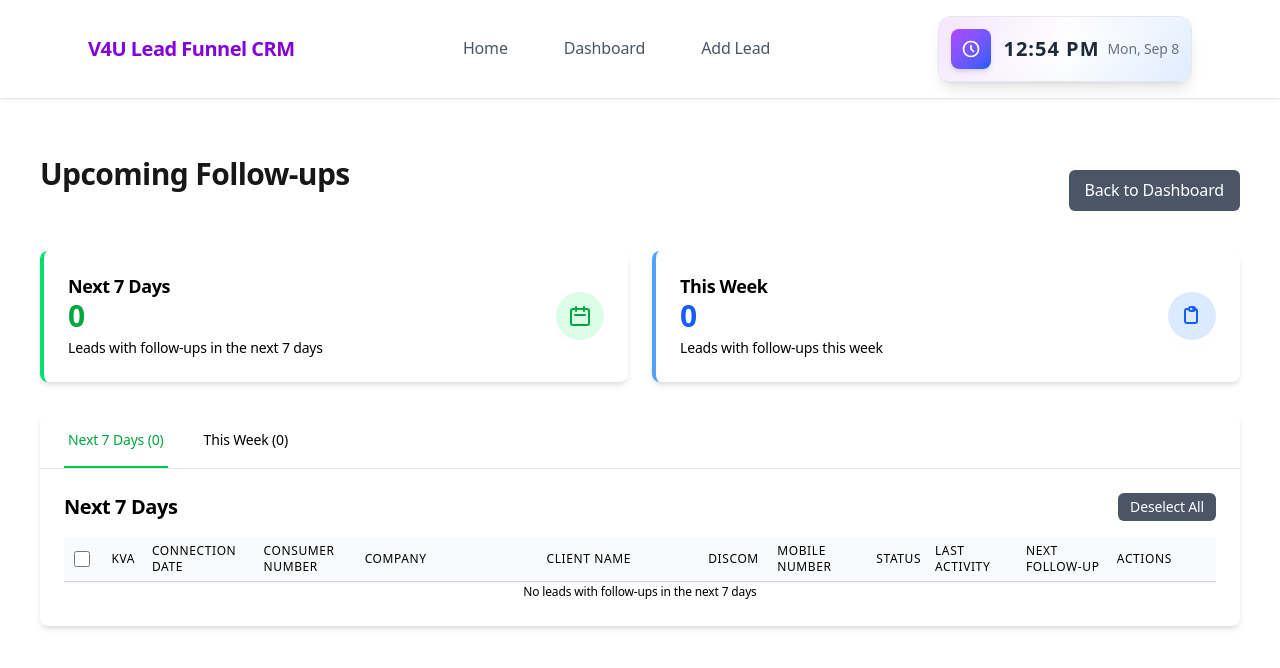
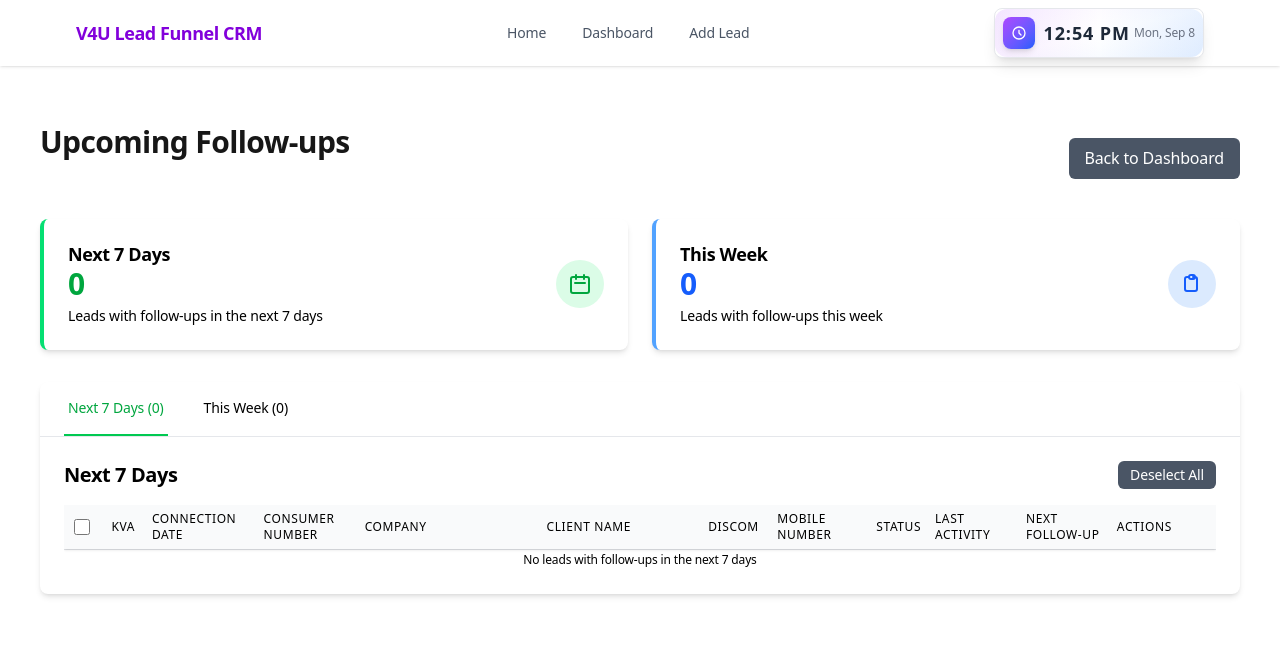
Before and after one commit to Harmitpatel428/Sales-Funnel-CM, a Next.js app: page /upcoming in a window 1280 px wide. Shown: the top 668 px of the page. Built offline with nearby package versions, Linux system fonts and the light colour scheme.

Commit message:
Sep 8, 2025, 6:40 PM

```diff
--- a/app/components/Navigation.tsx
+++ b/app/components/Navigation.tsx
@@ -19,16 +19,16 @@ const Navigation = memo(function Navigation() {
 
   return (
     <nav className="bg-white shadow-sm sticky top-0 z-10 backdrop-blur-sm bg-opacity-90 transition-all duration-300">
-      <div className="max-w-6xl mx-auto px-6 py-4">
+      <div className="max-w-6xl mx-auto px-3 py-2">
         <div className="flex justify-between items-center">
-          <div className="font-bold text-xl text-purple-700 tracking-tight hover:text-purple-600 transition-colors">
+          <div className="font-bold text-lg text-purple-700 tracking-tight hover:text-purple-600 transition-colors">
             V4U Lead Funnel CRM
           </div>
 
-          <div className="flex space-x-6">
+          <div className="flex space-x-3">
             <Link
               href="/"
-              className={`px-4 py-2 rounded-md font-medium transition-all duration-300 ${pathname === '/'
+              className={`px-3 py-1.5 rounded-md font-medium transition-all duration-300 text-sm ${pathname === '/'
                 ? 'bg-purple-100 text-purple-700 shadow-sm'
                 : 'text-gray-600 hover:text-purple-700 hover:bg-purple-50'}`}
             >
@@ -36,7 +36,7 @@ const Navigation = memo(function Navigation() {
             </Link>
             <Link
               href="/dashboard"
-              className={`px-4 py-2 rounded-md font-medium transition-all duration-300 ${pathname === '/dashboard'
+              className={`px-3 py-1.5 rounded-md font-medium transition-all duration-300 text-sm ${pathname === '/dashboard'
                 ? 'bg-purple-100 text-purple-700 shadow-sm'
                 : 'text-gray-600 hover:text-purple-700 hover:bg-purple-50'}`}
             >
@@ -44,7 +44,7 @@ const Navigation = memo(function Navigation() {
             </Link>
             <Link
               href="/add-lead"
-              className={`px-4 py-2 rounded-md font-medium transition-all duration-300 ${pathname === '/add-lead'
+              className={`px-3 py-1.5 rounded-md font-medium transition-all duration-300 text-sm ${pathname === '/add-lead'
                 ? 'bg-purple-100 text-purple-700 shadow-sm'
                 : 'text-gray-600 hover:text-purple-700 hover:bg-purple-50'}`}
             >
@@ -53,33 +53,33 @@ const Navigation = memo(function Navigation() {
           </div>
 
           {/* Perfect Real-time Date & Time */}
-          <div className="flex items-center space-x-3">
+          <div className="flex items-center space-x-2">
             {/* Modern Clock Container */}
-            <div className="relative bg-white border border-gray-200 rounded-xl p-3 shadow-lg backdrop-blur-sm">
+            <div className="relative bg-white border border-gray-200 rounded-lg p-2 shadow-lg backdrop-blur-sm">
               {/* Animated Background */}
               <div className="absolute inset-0 bg-gradient-to-br from-purple-50 via-white to-blue-50 rounded-xl opacity-80"></div>
               <div className="absolute inset-0 bg-gradient-to-r from-purple-500/10 via-transparent to-blue-500/10 rounded-xl"></div>
 
               {/* Content */}
-              <div className="relative flex items-center space-x-3">
+              <div className="relative flex items-center space-x-2">
                 {/* Clock Icon */}
-                <div className="w-10 h-10 bg-gradient-to-br from-purple-500 to-blue-600 rounded-lg flex items-center justify-center shadow-md">
-                  <svg className="w-5 h-5 text-white" fill="none" stroke="currentColor" viewBox="0 0 24 24">
+                <div className="w-8 h-8 bg-gradient-to-br from-purple-500 to-blue-600 rounded-lg flex items-center justify-center shadow-md">
+                  <svg className="w-4 h-4 text-white" fill="none" stroke="currentColor" viewBox="0 0 24 24">
                     <path strokeLinecap="round" strokeLinejoin="round" strokeWidth={2} d="M12 8v4l3 3m6-3a9 9 0 11-18 0 9 9 0 0118 0z" />
                   </svg>
                 </div>
 
                 {/* Time and Date */}
                 <div className="text-center flex-1">
-                  <div className="flex items-center justify-center space-x-2">
-                    <div className="text-xl font-bold text-gray-800 tracking-wider">
+                  <div className="flex items-center justify-center space-x-1">
+                    <div className="text-lg font-bold text-gray-800 tracking-wider">
                       {currentDateTime.toLocaleTimeString('en-US', {
                         hour12: true,
                         hour: '2-digit',
                         minute: '2-digit'
                       })}
                     </div>
-                    <div className="text-sm text-gray-500 font-medium">
+                    <div className="text-xs text-gray-500 font-medium">
                       {currentDateTime.toLocaleDateString('en-US', {
                         weekday: 'short',
                         month: 'short',
```
